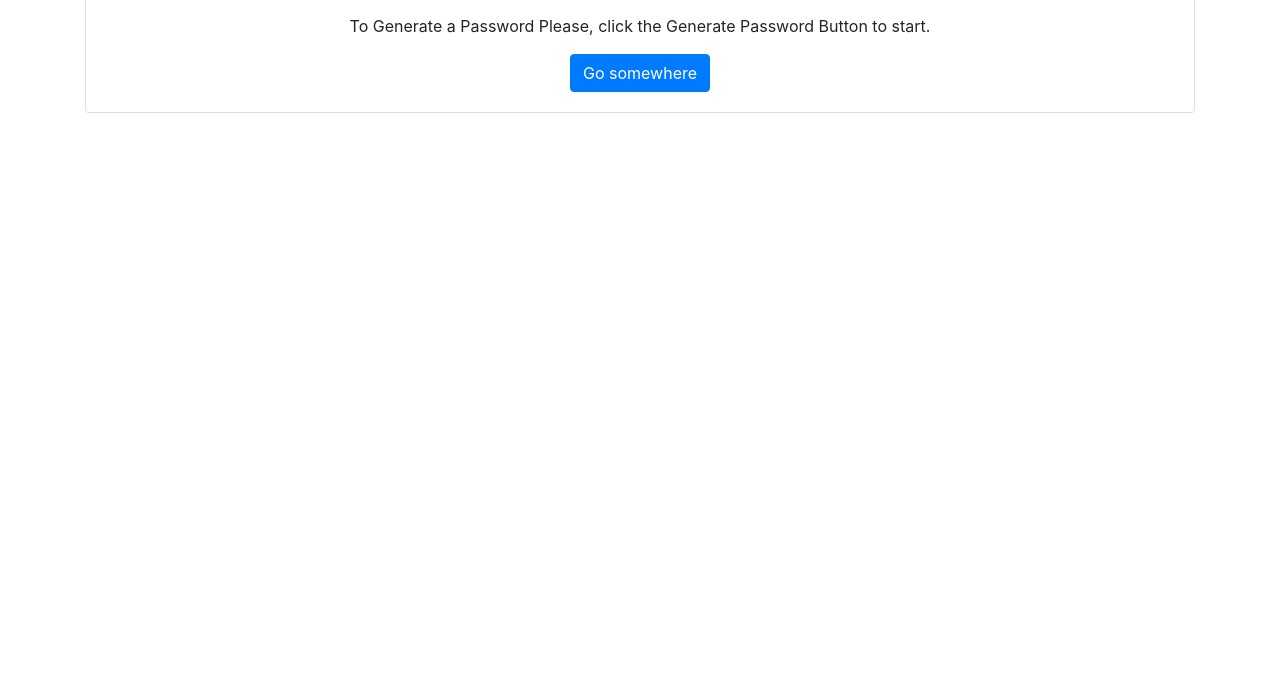
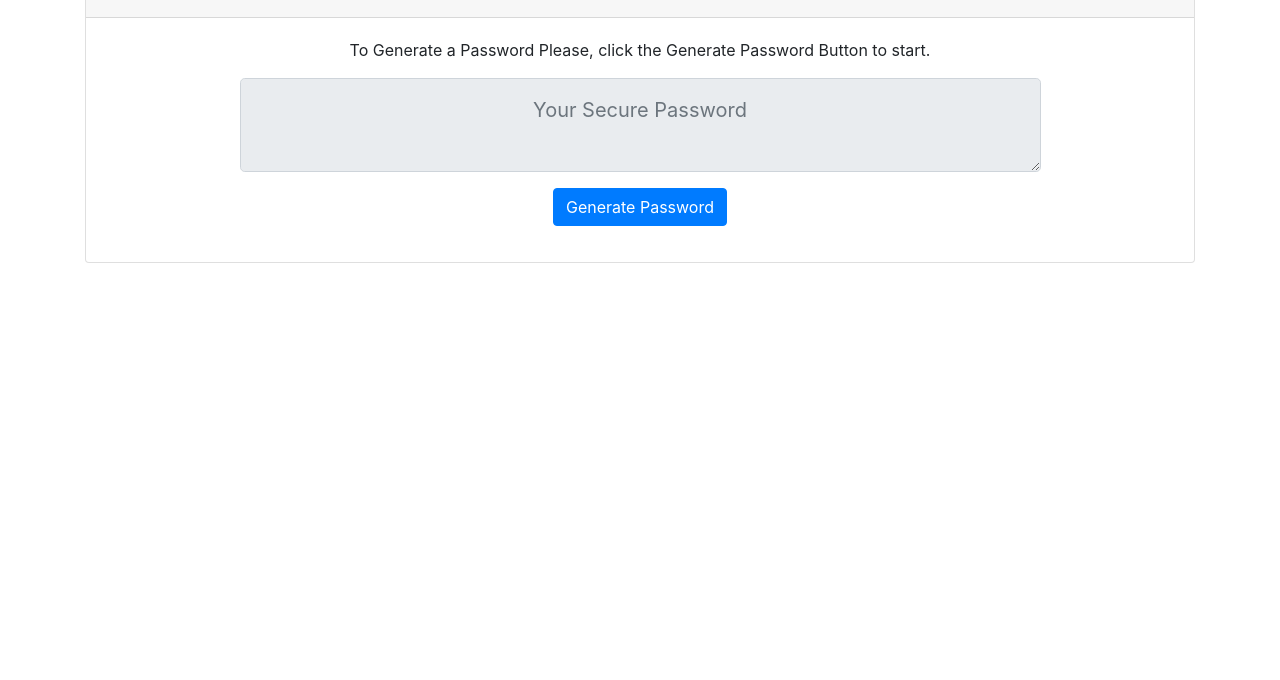
Before and after one commit to Raghadmalallah/password-generator, a plain HTML site: page index.html in a window 1280 px wide. Shown: the part 120-800 px from the top of the page. Drawn offline with nearby package versions, Linux system fonts and the light colour scheme.

Commit message:
setting up the page with right components from bootstrap

```diff
--- a/index.html
+++ b/index.html
@@ -14,8 +14,8 @@
     <!-- <link rel="stylesheet" href="./assets/style.css" /> -->
   </head>
   <body>
-    <div class="container text-center">
-      <header>
+    <div class="container text-center mx-auto">
+      <header class="my-3">
         <h1>Password Generator</h1>
       </header>
       <div class="card ">
@@ -26,7 +26,9 @@
 
           <p class="card-text">To Generate a Password Please, click the Generate Password Button to
             start.</p>
-          <a href="#" class="btn btn-primary">Go somewhere</a>
+            <textarea readonly id="password" class="form-control form-control-lg w-75 p-3 mx-auto text-center" placeholder="Your Secure Password" aria-label="Generated Password"
+          ></textarea>
+          <button id="generate" class="btn btn-primary m-3">Generate Password</button>
         </div>
       </div>
       <!-- bootstrap <div class="card">
```
